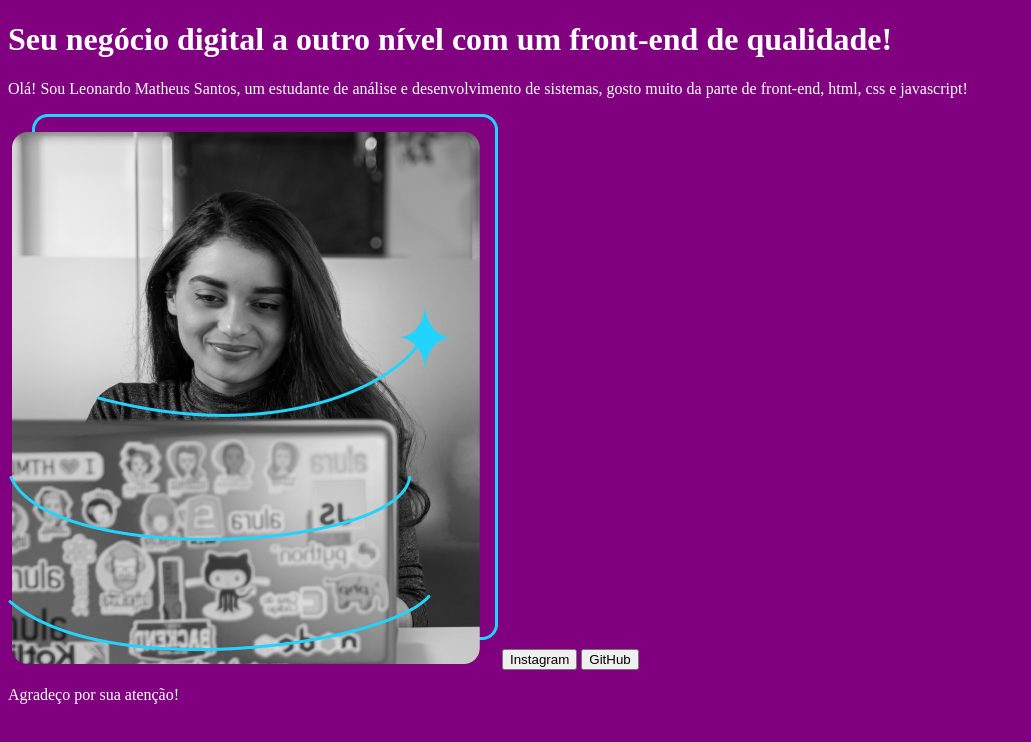
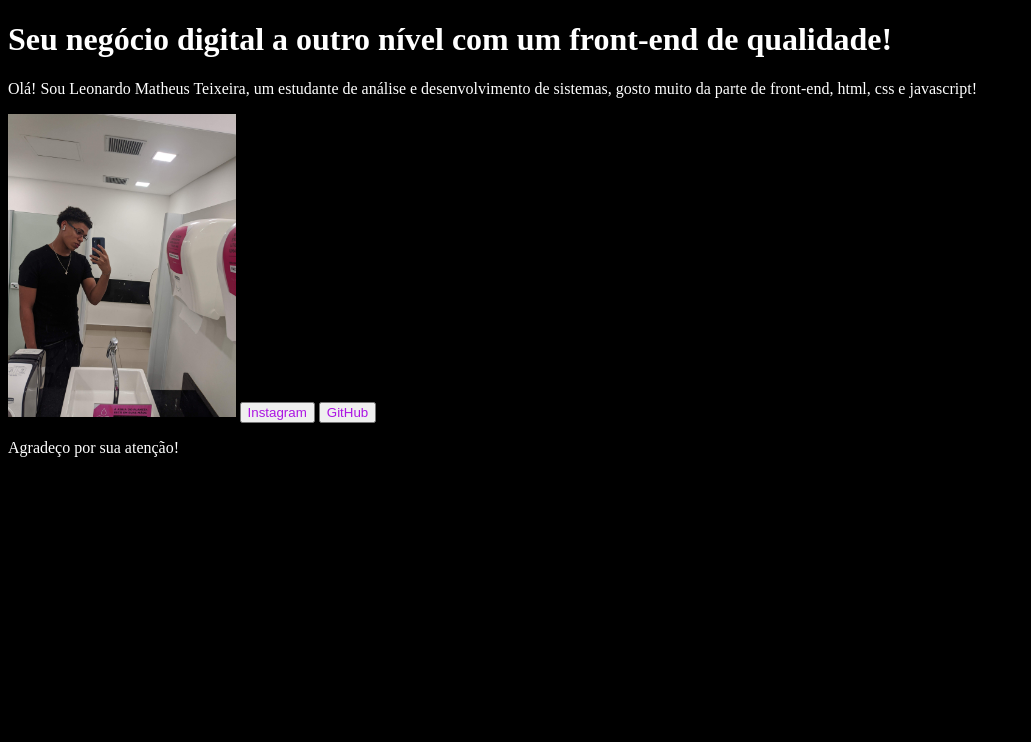
Before and after one commit to Leonardo062908/meu-portf-lio, a plain HTML site: page index.html in a window 1280 px wide. Shown: the whole page, without its empty margins (0-1031 px from the left). Drawn offline with Linux system fonts and the light colour scheme.

Commit message:
Configurando o button e css

```diff
--- a/index.html
+++ b/index.html
@@ -17,13 +17,17 @@
     </header>
     <main>
       <p>
-        Olá! Sou Leonardo Matheus Santos, um estudante de análise e
+        Olá! Sou Leonardo Matheus Teixeira, um estudante de análise e
         desenvolvimento de sistemas, gosto muito da parte de front-end, html,
         css e javascript!
       </p>
-      <img src="./img/html-logo-main/Imagem.png" alt="Imagem da Joana" />
-      <button>Instagram</button>
-      <button>GitHub</button>
+      <img src="./img/IMG_20240426_172613.jpg" alt="Imagem do Leonardo" />
+      <button type="submit" href="https://www.instagram.com/__leozz/">
+        Instagram
+      </button>
+      <button type="submit" href="https://github.com/Leonardo062908">
+        GitHub
+      </button>
     </main>
     <footer>
       <p>Agradeço por sua atenção!</p>
--- a/sytles.css
+++ b/sytles.css
@@ -1,4 +1,13 @@
 body {
-  background-color: purple;
+  background-color: rgb(0, 0, 0);
   color: white;
 }
+
+button {
+  color: rgb(172, 20, 227);
+}
+
+img {
+  width: 18%;
+  height: auto;
+}
```
Also changed, not shown: img/IMG_20240426_172613.jpg (added).
